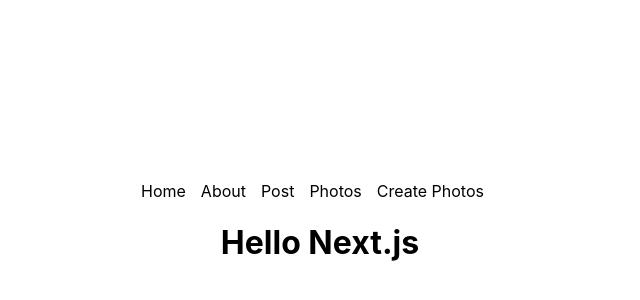
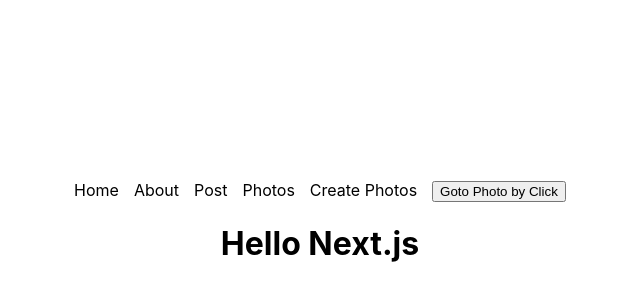
Before and after one commit to vinhtran6686/learn-nextjs, a Next.js app: page / in a window 1280 px wide. Shown: the part 168-468 px from the top of the page, without its empty margins (320-960 px from the left). Built offline with nearby package versions, Linux system fonts and the light colour scheme.

Commit message:
Add Router method

```diff
--- a/components/Header.tsx
+++ b/components/Header.tsx
@@ -1,11 +1,23 @@
 import Link from "next/link";
+import { useRouter } from "next/router";
 
 const linkStyle = {
   marginRight: 15,
 };
 
-const Header = () => (
-  <div>
+const Header = () =>{
+  const router = useRouter();
+  const gotoPhoto = () =>{
+    router.push({
+      pathname: '/photos/[photoId]',
+      query: {
+        photoId: 123,
+        ref: 'social',
+      },
+    })
+  }
+  return (
+    <div>
     <Link href="/">
       <a style={linkStyle}>Home</a>
     </Link>
@@ -22,7 +34,9 @@
     <Link href="/photos/create">
       <a style={linkStyle}>Create Photos</a>
     </Link>
+    <button onClick={gotoPhoto}>Goto Photo by Click</button>
   </div>
-);
+  )
+};
 
 export default Header;
```
Also changed, not shown: pages/photos/[photoId].tsx (+8 -1 lines).
